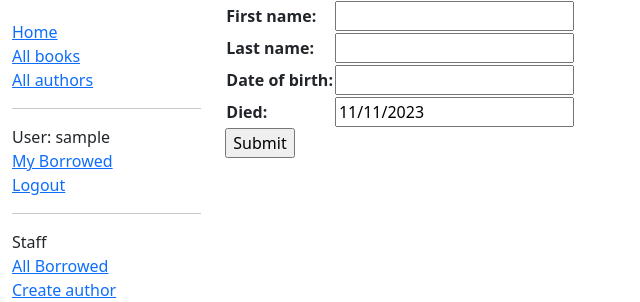
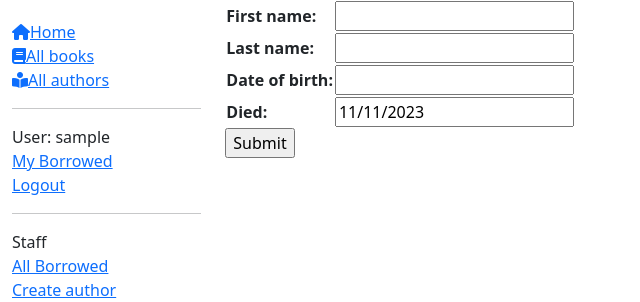
Before and after one commit to nmkpaleo/mozilla_locallibrary, a Django app: page /catalog/author/create/ in a window 1280 px wide. Shown: the top 302 px of the page, without its empty margins (0-640 px from the left). Run offline with Django 4.2, Linux system fonts and the light colour scheme; the visitor is signed in with stand-in values (Sample User, id 1).

Commit message:
Add icons to sidebar links

```diff
--- a/app/catalog/templates/base_generic.html
+++ b/app/catalog/templates/base_generic.html
@@ -10,6 +10,7 @@
       rel="stylesheet"
       integrity="sha384-T3c6CoIi6uLrA9TneNEoa7RxnatzjcDSCmG1MXxSR1GAsXEV/Dwwykc2MPK8M2HN"
       crossorigin="anonymous">
+      <link rel="stylesheet" href="https://cdnjs.cloudflare.com/ajax/libs/font-awesome/6.5.1/css/all.min.css" integrity="sha512-DTOQO9RWCH3ppGqcWaEA1BIZOC6xxalwEsw9c2QQeAIftl+Vegovlnee1c9QX4TctnWMn13TZye+giMm8e2LwA==" crossorigin="anonymous" referrerpolicy="no-referrer" />
     <!-- Add additional CSS in static file -->
     {% load static %}
     <link rel="stylesheet" href="{% static 'css/styles.css' %}" />
@@ -20,9 +21,9 @@
         <div class="col-sm-2">
           {% block sidebar %}
             <ul class="sidebar-nav">
-              <li><a href="{% url 'index' %}">Home</a></li>
-              <li><a href="{% url 'books' %}">All books</a></li>
-              <li><a href="{% url 'authors' %}">All authors</a></li>
+              <li><a href="{% url 'index' %}"><i class="fa-solid fa-house"></i>Home</a></li>
+              <li><a href="{% url 'books' %}"><i class="fa-solid fa-book"></i>All books</a></li>
+              <li><a href="{% url 'authors' %}"><i class="fa-solid fa-book-open-reader"></i>All authors</a></li>
               <hr>
               {% if user.is_authenticated %}
                 <li>User: {{ user.get_username }}</li>
@@ -40,7 +41,7 @@
                   {% endif %}
                 {% endif %}
                 {% else %}
-                <li><a href="{% url 'login' %}?next={{ request.path }}">Login</a></li>
+                <li><a href="{% url 'login' %}?next={{ request.path }}"><i class="fa-solid fa-right-to-bracket"></i>Login</a></li>
               {% endif %}
             </ul>
           {% endblock %}
```
